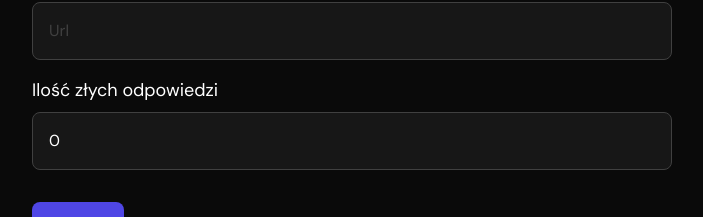
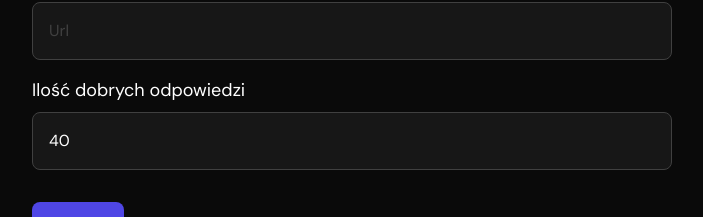
Before and after one commit to aruzo1/siwy_bot, a Next.js app: page / in a window 1280 px wide. Shown: the part 390-607 px from the top of the page, without its empty margins (0-703 px from the left). Built offline with nearby package versions, Linux system fonts and the light colour scheme.

Commit message:
update ui

```diff
--- /dev/null
+++ b/components/button.tsx
@@ -0,0 +1,16 @@
+import { ComponentProps, forwardRef } from "react";
+import { useClassNameMerged } from "@/hooks";
+
+export const Button = forwardRef<HTMLButtonElement, ComponentProps<"button">>(
+  ({ className, children, ...rest }, ref) => {
+    const classNameMerged = useClassNameMerged("btn", className);
+
+    return (
+      <button ref={ref} className={classNameMerged} {...rest}>
+        {children}
+      </button>
+    );
+  },
+);
+
+Button.displayName = "Button";
--- a/components/fieldset.tsx
+++ b/components/fieldset.tsx
@@ -1,10 +1,17 @@
 import { ComponentProps, forwardRef } from "react";
+import { useClassNameMerged } from "@/hooks";
 
 export const FieldSet = forwardRef<
   HTMLFieldSetElement,
   ComponentProps<"fieldset">
->((props, ref) => {
-  return <fieldset ref={ref} className="flex flex-col gap-2" {...props} />;
+>(({ className, children, ...rest }, ref) => {
+  const classNameMerged = useClassNameMerged("flex flex-col gap-2", className);
+
+  return (
+    <fieldset ref={ref} className={classNameMerged} {...rest}>
+      {children}
+    </fieldset>
+  );
 });
 
 FieldSet.displayName = "FieldSet";
--- a/components/index.ts
+++ b/components/index.ts
@@ -1,3 +1,4 @@
 export * from "./input";
 export * from "./label";
 export * from "./fieldset";
+export * from "./button";
--- a/components/input.tsx
+++ b/components/input.tsx
@@ -1,16 +1,15 @@
 import { ComponentProps, forwardRef } from "react";
+import { useClassNameMerged } from "@/hooks";
 
 export const Input = forwardRef<HTMLInputElement, ComponentProps<"input">>(
-  (props, ref) => {
-    return (
-      <input
-        ref={ref}
-        className={`rounded-lg border border-neutral-700 bg-neutral-900 px-4
-                    py-4 outline-none transition-colors
-                    placeholder:text-neutral-700 focus:border-indigo-500`}
-        {...props}
-      />
+  ({ className, ...rest }, ref) => {
+    const classNameMerged = useClassNameMerged(
+      `rounded border border-neutral-700 bg-neutral-900 px-4 py-4 outline-none
+       transition-colors placeholder:text-neutral-700 focus:border-indigo-500`,
+      className,
     );
+
+    return <input ref={ref} className={classNameMerged} {...rest} />;
   },
 );
 
--- a/components/label.tsx
+++ b/components/label.tsx
@@ -1,8 +1,15 @@
 import { ComponentProps, forwardRef } from "react";
+import { useClassNameMerged } from "@/hooks";
 
 export const Label = forwardRef<HTMLLabelElement, ComponentProps<"label">>(
-  (props, ref) => {
-    return <label ref={ref} className="text-lg" {...props} />;
+  ({ className, children, ...rest }, ref) => {
+    const classNameMerged = useClassNameMerged("text-lg", className);
+
+    return (
+      <label ref={ref} className={classNameMerged} {...rest}>
+        {children}
+      </label>
+    );
   },
 );
 
--- /dev/null
+++ b/hooks/index.ts
@@ -0,0 +1 @@
+export * from "./use-class-name-merged";
--- /dev/null
+++ b/hooks/use-class-name-merged.ts
@@ -0,0 +1,6 @@
+import { useMemo } from "react";
+import { ClassNameValue, twMerge } from "tailwind-merge";
+
+export const useClassNameMerged = (...classLists: ClassNameValue[]) => {
+  return useMemo(() => twMerge(classLists), [classLists]);
+};
--- a/lib/tests-crawler.ts
+++ b/lib/tests-crawler.ts
@@ -29,7 +29,7 @@ export class TestsCrawler {
 
     const wrongQuestionsIndexes: number[] = [];
 
-    while (wrongQuestionsIndexes.length < correctAnswers) {
+    while (wrongQuestionsIndexes.length < 40 - correctAnswers) {
       const randomIndex = Math.floor(Math.random() * 40);
 
       if (!wrongQuestionsIndexes.includes(randomIndex)) {
--- a/package.json
+++ b/package.json
@@ -15,6 +15,7 @@
     "next": "14.0.1",
     "react": "^18",
     "react-dom": "^18",
+    "tailwind-merge": "^2.0.0",
     "tough-cookie": "^4.1.3"
   },
   "devDependencies": {
--- a/pages/index.tsx
+++ b/pages/index.tsx
@@ -1,4 +1,5 @@
 import { FormEvent, useCallback, useState } from "react";
+import Link from "next/link";
 import axios from "axios";
 import { FieldSet, Input, Label } from "@/components";
 
@@ -6,7 +7,7 @@ const HomePage = () => {
   const [username, setUsername] = useState("");
   const [password, setPassword] = useState("");
   const [url, setUrl] = useState("");
-  const [correctAnswers, setCorrectAnswers] = useState("0");
+  const [correctAnswers, setCorrectAnswers] = useState("40");
 
   const [isLoading, setIsLoading] = useState(false);
   const [error, setError] = useState<string | null>(null);
@@ -86,12 +87,11 @@ const HomePage = () => {
           </FieldSet>
 
           <FieldSet>
-            <Label htmlFor="correctAnswers">Ilość złych odpowiedzi</Label>
+            <Label htmlFor="correctAnswers">Ilość dobrych odpowiedzi</Label>
             <Input
               id="correctAnswers"
               name="correctAnswers"
               type="number"
-              placeholder="Ilość"
               value={correctAnswers}
               onChange={(e) => setCorrectAnswers(e.target.value)}
               required
@@ -104,13 +104,13 @@ const HomePage = () => {
         </button>
 
         {resultUrl && (
-          <a
-            className="mt-8 block max-w-full break-all text-blue-500"
+          <Link
+            className="mt-8 block max-w-full break-all rounded border border-green-700 bg-green-900 p-4 text-green-300"
             href={resultUrl}
             target="_blank"
           >
             {resultUrl}
-          </a>
+          </Link>
         )}
       </form>
     </div>
--- a/styles/globals.css
+++ b/styles/globals.css
@@ -10,6 +10,6 @@
 
 @layer components {
   .btn {
-    @apply rounded-lg bg-indigo-600 px-6 py-3 font-bold text-white transition-colors hover:bg-indigo-700;
+    @apply rounded bg-indigo-600 px-6 py-3 font-bold text-white transition-colors hover:bg-indigo-700;
   }
 }
--- a/tailwind.config.ts
+++ b/tailwind.config.ts
@@ -6,6 +6,7 @@ const config: Config = {
     "./components/**/*.{js,ts,jsx,tsx,mdx}",
   ],
   theme: {
+    borderRadius: { DEFAULT: "0.5rem" },
     fontFamily: {
       sans: ["DM Sans", "sans-serif"],
     },
```
Also changed, not shown: 1 other file (tests, documents, lock files or other folders).
